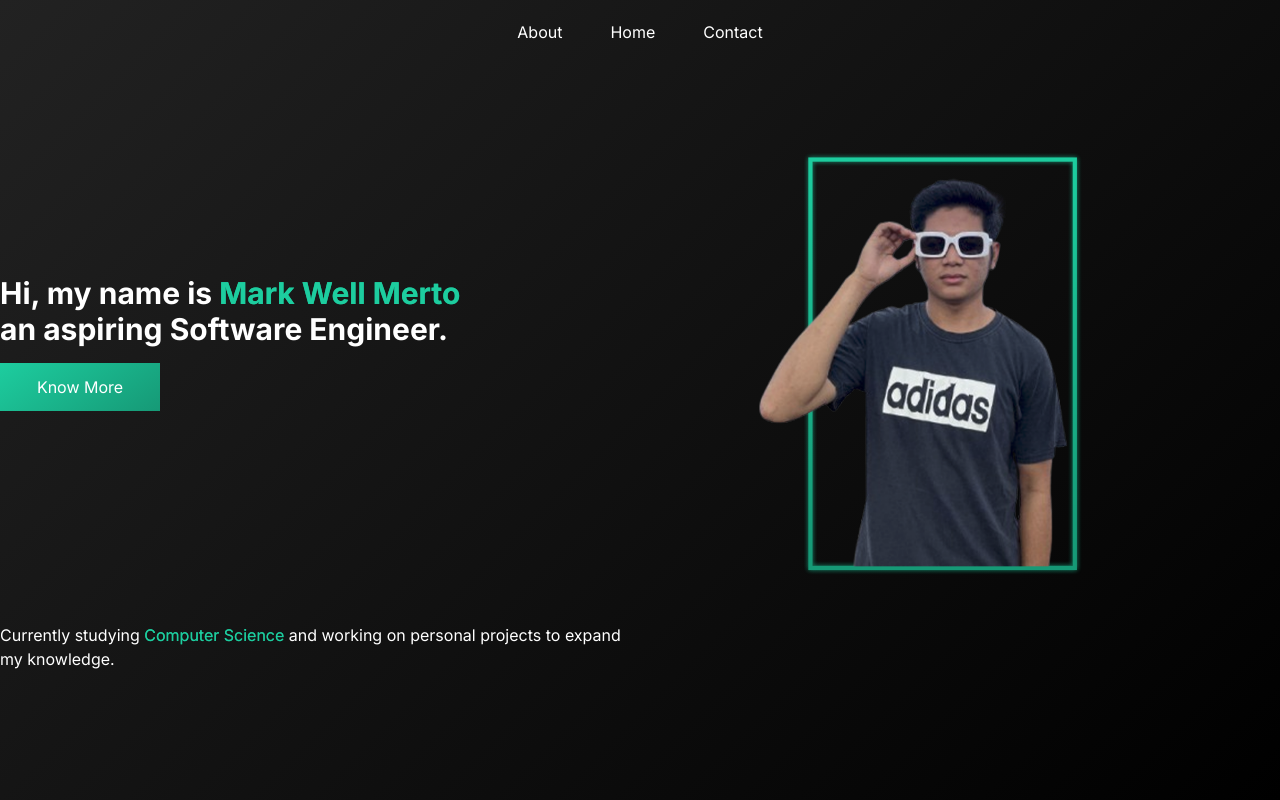
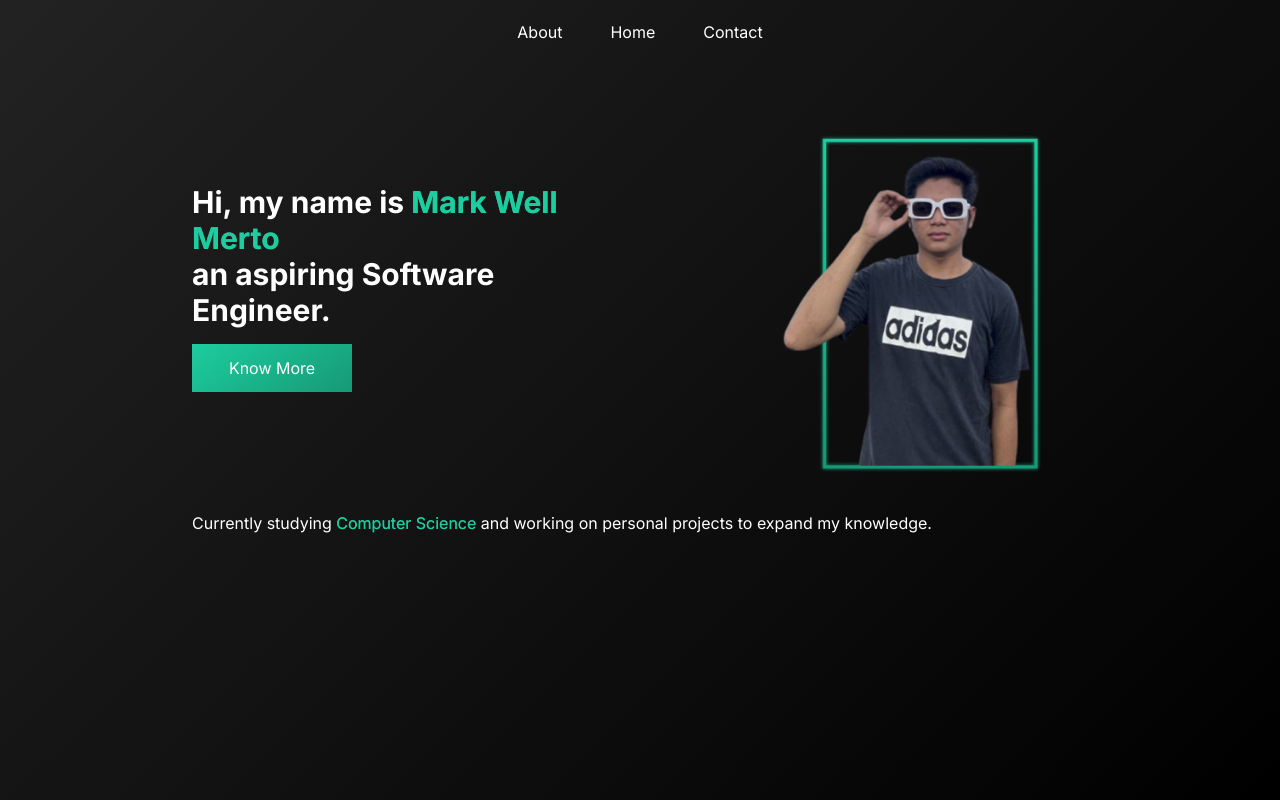
Before and after one commit to mark-well/Portfolio, a React (Vite) app in the folder frontend/: page /home in a window 1280 px wide. Built offline with nearby package versions, Linux system fonts and the light colour scheme.

Commit message:
fix: add padding to hero section

```diff
--- a/frontend/src/components/HeroSection.jsx
+++ b/frontend/src/components/HeroSection.jsx
@@ -1,9 +1,9 @@
 
 import profilePic from "../assets/profile.png";
 
-function HeroSection() {
+function HeroSection({className}) {
     return(
-        <main className="hero-section flex items-center w-full">
+        <main className={`hero-section flex items-center gap-x-52 w-full ${className}`}>
             <div className="title-container flex flex-col grow-2 gap-y-4">
                 <h1 className="text-3xl font-bold">Hi, my name is <span className="text-highlight">Mark Well Merto</span> <br/>
                     an aspiring Software Engineer.
--- a/frontend/src/pages/Home.jsx
+++ b/frontend/src/pages/Home.jsx
@@ -11,8 +11,8 @@ function Home() {
                 <title>Home</title>
             </Helmet>
             <Header />
-            <HeroSection />
-            <h2 className='max-w-6/12'>Currently studying <span className='text-highlight'>Computer Science</span> and working on personal projects to expand my knowledge.</h2>
+            <HeroSection className="px-48"/>
+            <h2 className='max-w-full px-48'>Currently studying <span className='text-highlight'>Computer Science</span> and working on personal projects to expand my knowledge.</h2>
         </>
     );
 }
```
Also changed, not shown: frontend/src/index.css (line endings or trailing spaces).
